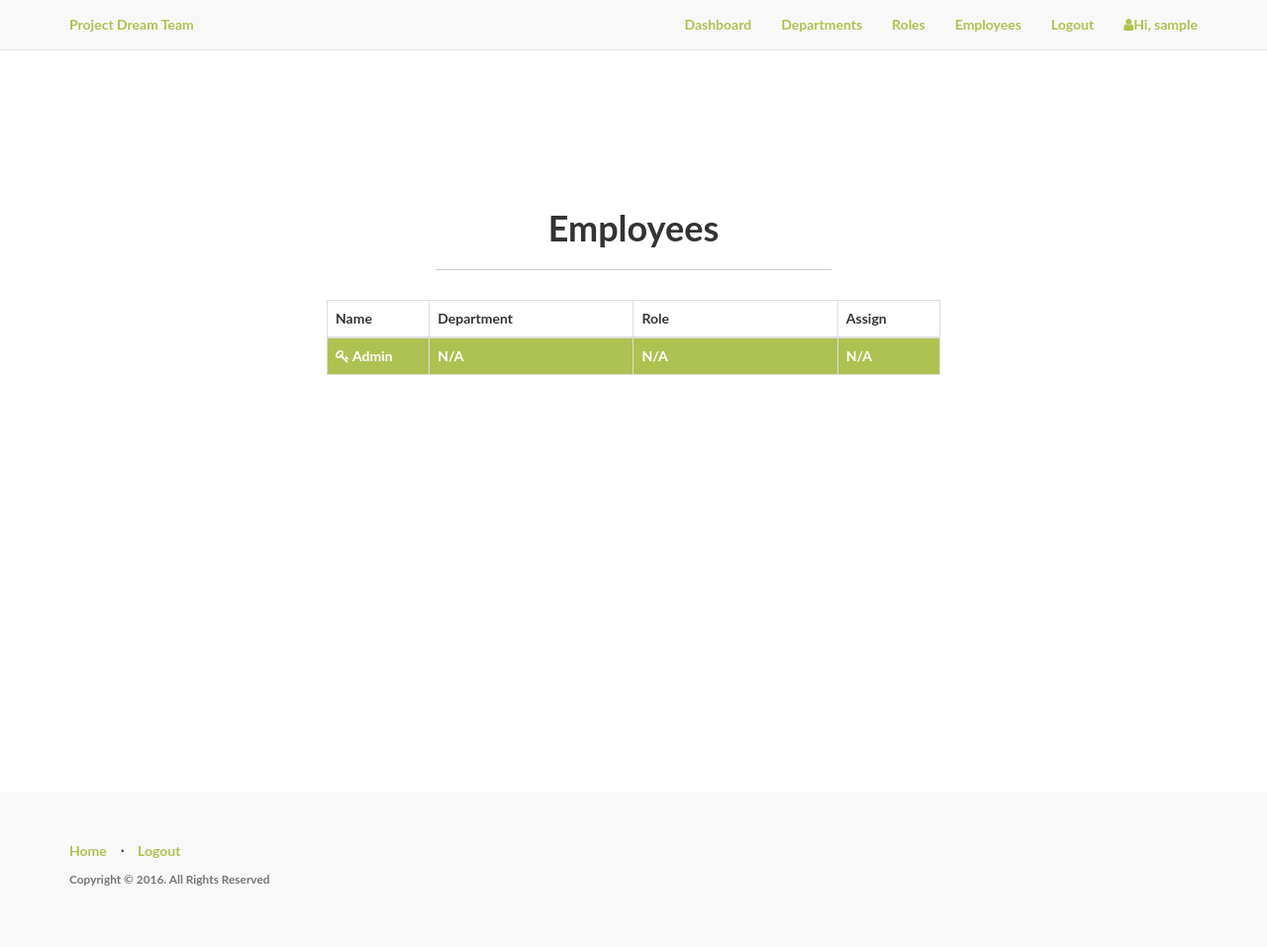
After one commit to gustavoabsampaio-zz/flask-tutorial, a Flask app: page /admin/employees in a window 1280 px wide. The commit adds this page. Shown: the whole page at 99% size. Run offline with Flask 2, Linux system fonts and the light colour scheme; a user stored in the database is signed in; tables that the repository leaves empty hold one stand-in row (values such as "Sample post"); parts of the project's set-up code (start-up, migrations or seed data) failed here and were passed over; some libraries are stand-ins or nearby versions.

Commit message:
Department, Employees and Roles admin access finished

```diff
--- a/app/admin/views.py
+++ b/app/admin/views.py
@@ -2,9 +2,9 @@ from flask import abort,flash,redirect,render_template,url_for
 from flask_login import current_user, login_required
 
 from . import admin
-from .forms import DepartmentForm, RoleForm
+from .forms import DepartmentForm, EmployeeAssignForm, RoleForm
 from .. import db
-from ..models import Department, Role
+from ..models import Department, Employee, Role
 
 def check_admin():
     if not current_user.is_admin:
@@ -142,3 +142,35 @@ def delete_role(id):
     return redirect(url_for('admin.list_roles'))
 
     return render_template(title="Delete Role")
+
+@admin.route('/employees')
+@login_required
+def list_employees():
+
+    check_admin()
+
+    employees = Employee.query.all()
+    return render_template('admin/employees/employees.html',employees=employees,title='Employees')
+
+@admin.route('/employees/assign/<int:id>',methods=['GET','POST'])
+@login_required
+def assign_employee(id):
+
+    check_admin()
+
+    employee = Employee.query.get_or_404(id)
+
+    if employee.is_admin:
+        abort(403)
+
+    form = EmployeeAssignForm(obj=employee)
+    if form.validate_on_submit():
+        employee.department = form.department.data
+        employee.role = form.role.data
+        db.session.add(employee)
+        db.session.commit()
+        flash('Department and role successfully assigned')
+
+        return redirect(url_for('admin.list_employees'))
+
+    return render_template('admin/employees/employee.html',employee=employee,form=form,title='Assign Employee')
--- /dev/null
+++ b/app/templates/admin/employees/employees.html
@@ -0,0 +1,68 @@
+{% import "bootstrap/utils.html" as utils %}
+{% extends "base.html" %}
+{% block title %}Employees{% endblock %}
+{% block body %}
+<div class="content-section">
+  <div class="outer">
+    <div class="middle">
+      <div class="inner">
+        <br/>
+        {{ utils.flashed_messages() }}
+        <br/>
+        <h1 style="text-align:center;">Employees</h1>
+        {% if employees %}
+          <hr class="intro-divider">
+          <div class="center">
+            <table class="table table-striped table-bordered">
+              <thead>
+                <tr>
+                  <th width="15%"> Name </th>
+                  <th width="30%"> Department </th>
+                  <th width="30%"> Role </th>
+                  <th width="15%"> Assign </th>
+                </tr>
+              </thead>
+              <tbody>
+              {% for employee in employees %}
+                {% if employee.is_admin %}
+                    <tr style="background-color: #aec251; color: white;">
+                        <td> <i class="fa fa-key"></i> Admin </td>
+                        <td> N/A </td>
+                        <td> N/A </td>
+                        <td> N/A </td>
+                    </tr>
+                {% else %}
+                    <tr>
+                      <td> {{ employee.first_name }} {{ employee.last_name }} </td>
+                      <td>
+                        {% if employee.department %}
+                          {{ employee.department.name }}
+                        {% else %}
+                          -
+                        {% endif %}
+                      </td>
+                      <td>
+                        {% if employee.role %}
+                          {{ employee.role.name }}
+                        {% else %}
+                          -
+                        {% endif %}
+                      </td>
+                      <td>
+                        <a href="{{ url_for('admin.assign_employee', id=employee.id) }}">
+                          <i class="fa fa-user-plus"></i> Assign
+                        </a>
+                      </td>
+                    </tr>
+                {% endif %}
+              {% endfor %}
+              </tbody>
+            </table>
+          </div>
+        {% endif %}
+        </div>
+      </div>
+    </div>
+  </div>
+</div>
+{% endblock %}
--- a/app/templates/base.html
+++ b/app/templates/base.html
@@ -26,7 +26,7 @@
                         <li><a href="{{ url_for('home.admin_dashboard') }}">Dashboard</a></li>
                         <li><a href="{{ url_for('admin.list_departments') }}">Departments</a></li>
                         <li><a href="{{ url_for('admin.list_roles') }}">Roles</a></li>
-                        <li><a href="#">Employees</a></li>
+                        <li><a href="{{ url_for('admin.list_employees') }}">Employees</a></li>
                     {% else %}
                         <li><a href="{{ url_for('home.dashboard') }}">Dashboard</a></li>
                     {% endif %}
```
Also changed, not shown: app/admin/forms.py (+10 -0 lines), app/templates/admin/employees/employee.html (added, +26 -0 lines).
